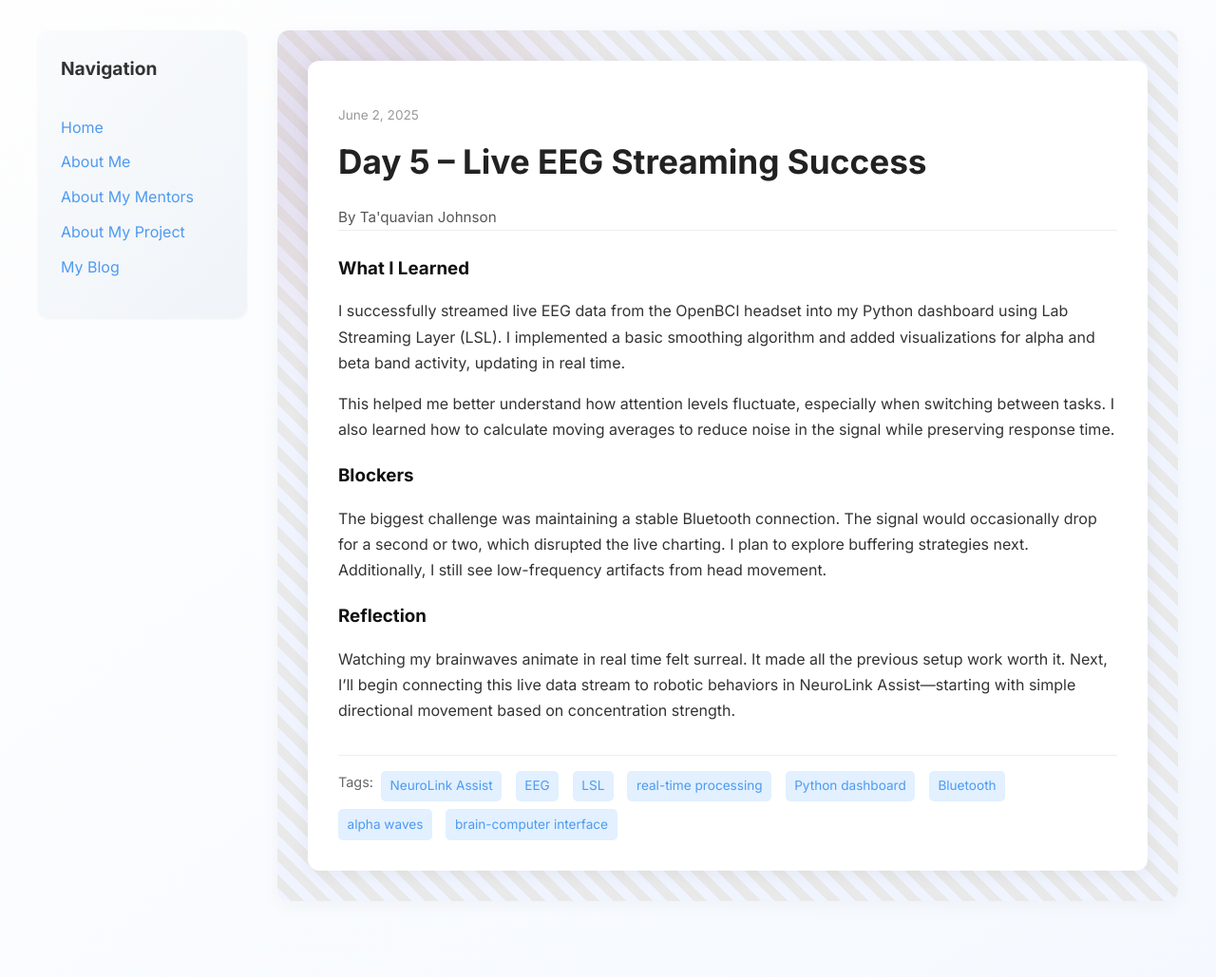
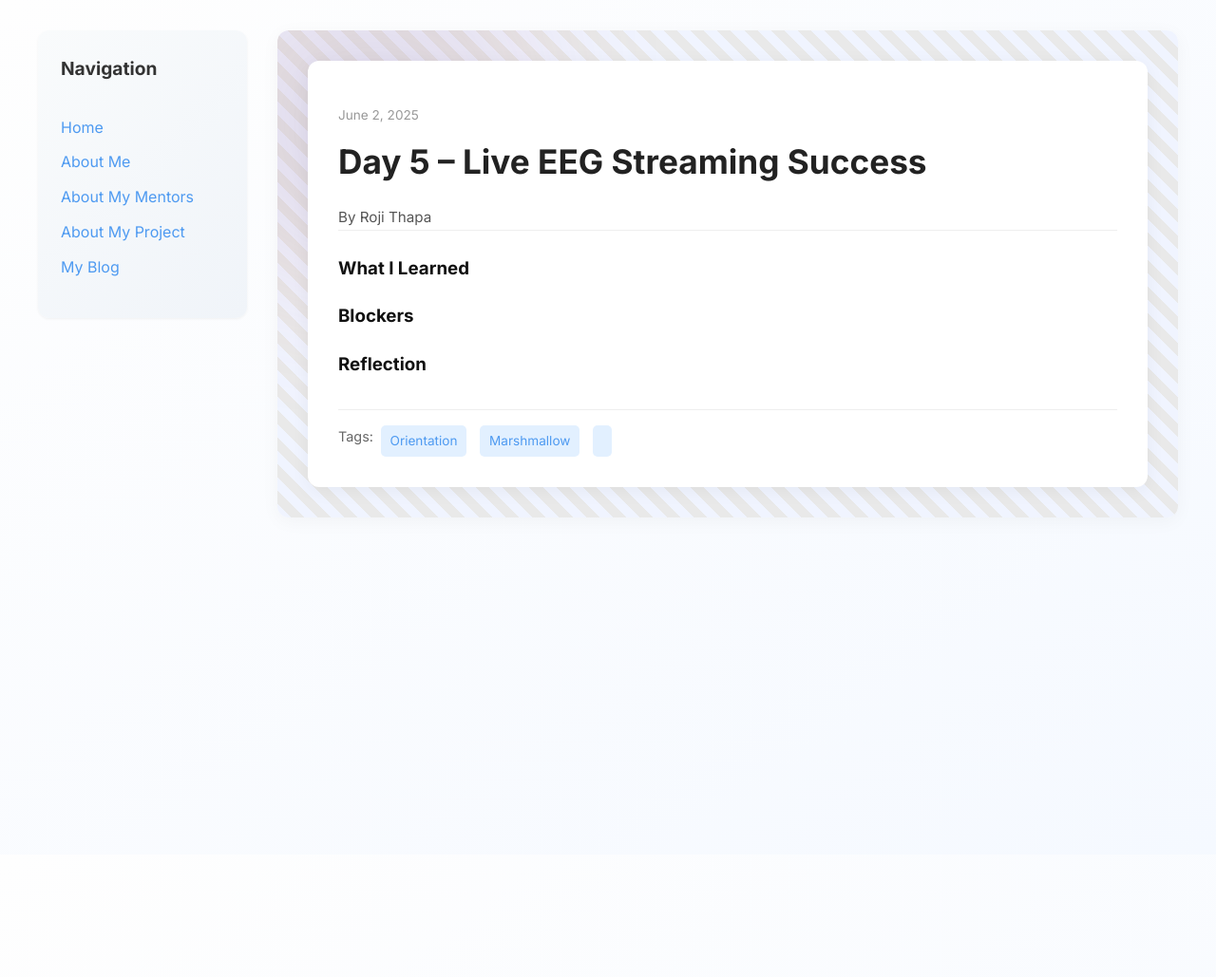
Before and after one commit to rojee-thapa/rojee-thapa.github.io, a Jekyll site: the page built from _posts/2025-06-02-day-5.md, in a window 1280 px wide. Shown: the whole page at 95% size. Built offline with Jekyll 4.4.1, drawn with Linux system fonts in a browser that asks for light colours; after the commit the page ends 900 px from its top, so only the background shows below that.

Commit message:
Update 2025-06-02-day-5.md

```diff
--- a/_posts/2025-06-02-day-5.md
+++ b/_posts/2025-06-02-day-5.md
@@ -2,18 +2,16 @@
 layout: post
 title: "Day 5 – Live EEG Streaming Success"
 date: 2025-06-02
-author: Ta'quavian Johnson
+author: Roji Thapa
 permalink: /day5.html
-tags: ["NeuroLink Assist", "EEG", "LSL", "real-time processing", "Python dashboard", "Bluetooth", "alpha waves", "brain-computer interface"]
+tags: ["Orientation", "Marshmallow", ""]
 
 what_i_learned: |
-  I successfully streamed live EEG data from the OpenBCI headset into my Python dashboard using Lab Streaming Layer (LSL). I implemented a basic smoothing algorithm and added visualizations for alpha and beta band activity, updating in real time.
 
-  This helped me better understand how attention levels fluctuate, especially when switching between tasks. I also learned how to calculate moving averages to reduce noise in the signal while preserving response time.
 
 blockers: |
-  The biggest challenge was maintaining a stable Bluetooth connection. The signal would occasionally drop for a second or two, which disrupted the live charting. I plan to explore buffering strategies next. Additionally, I still see low-frequency artifacts from head movement.
+
 
 reflection: |
-  Watching my brainwaves animate in real time felt surreal. It made all the previous setup work worth it. Next, I’ll begin connecting this live data stream to robotic behaviors in NeuroLink Assist—starting with simple directional movement based on concentration strength.
+
 ---
```
